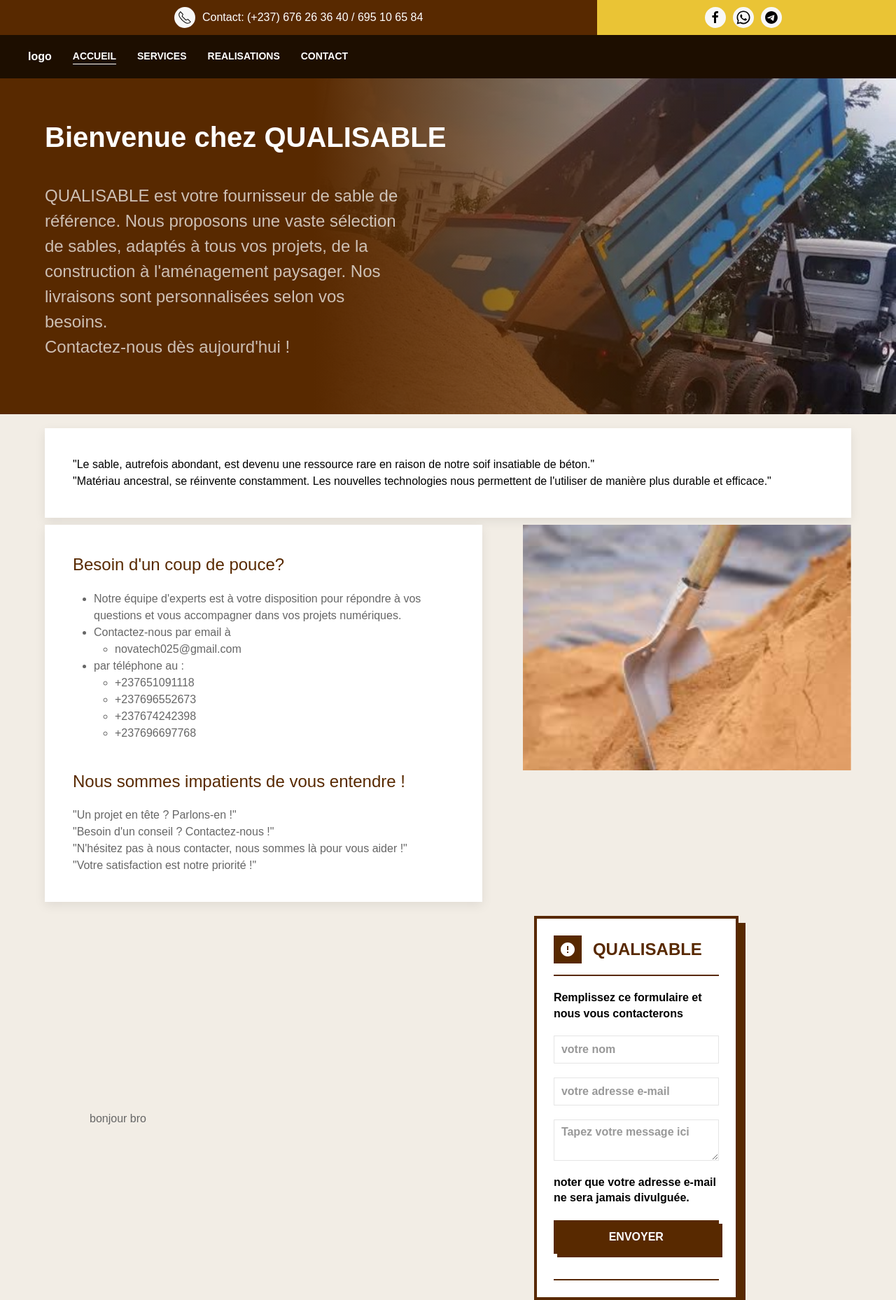
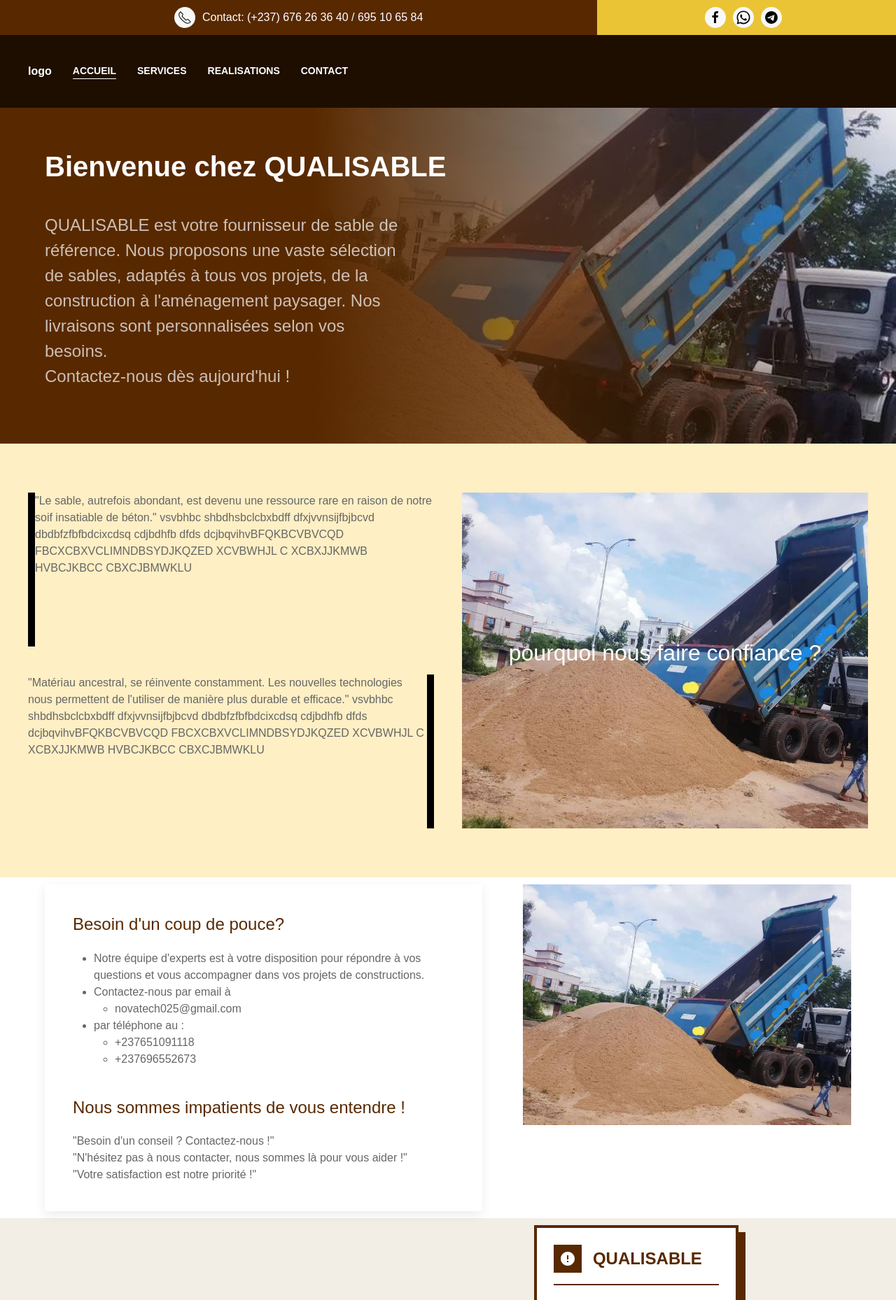
Before and after one commit to novatech025/site_web_laurant, a Django app: page /contact/ in a window 1280 px wide. Shown: the top 1858 px of the page at 70% size. Run offline with Django 5.2, Linux system fonts and the light colour scheme.

Commit message:
page de contact

```diff
--- a/main/static/main/css/contact.css
+++ b/main/static/main/css/contact.css
@@ -4,14 +4,14 @@
     position: relative;
 } */
 
-.contact .uk-height-medium{
+.contact .uk-height-medium {
     height: 60vh;
     position: relative;
 }
 
-.contact .uk-height-medium .contact-banner{
+.contact .uk-height-medium .contact-banner {
     position: absolute;
-    background: linear-gradient(90deg , var(--principal1-color)35%, transparent 100%);
+    background: linear-gradient(90deg, var(--principal1-color)35%, transparent 100%);
     width: 100%;
     height: 100%;
     display: flex;
@@ -28,43 +28,79 @@
     background: linear-gradient(90deg , var(--principal1-color)40%, transparent 100%);
 } */
 
-.contact-banner h2{
+.contact-banner h2 {
     font-weight: bold;
     color: #fff;
     font-size: 40px;
 
 }
 
-.contact-banner p{
+.contact-banner p {
     width: 45%;
     font-size: 1.5rem;
 
 }
 
-section .supcont-wrapper{
+section .supcont-wrapper {
     display: flex;
     padding: 10px 5%;
+    background-color: #fff;
 }
 
-.question-info{
-    padding: 0px 5%;
-    margin-top: 20px;
+.question-info {
+    width: 100%;
+    background-color: var(--second6-color);
+    display: flex;
 }
 
-.question-info .uk-card-body{
+/* .question-info .uk-container .uk-grid-match .right p {
+    width: 45%;
+    padding: 10px;
+} */
 
-    /* padding: 10px 10%; */
-    color: #000;
-
+.question-info .p1 {
+    border-left: 10px solid black;
 }
 
-section .supcont-wrapper .supcont-wrapper-left{
-    flex: 8;
-    /* padding: 10px 5%; */
-
+.question-info .p2 {
+    border-right: 10px solid black;
 }
 
-section .supcont-wrapper .supcont-wrapper-right{
+
+.question-info .uk-card-body {
+    color: #000;
+}
+
+/* .div1 {
+    display: inline-block;
+    background-color: RGBa(240, 160, 0, 0.5);
+    height: 100px;
+    width: 100px;
+    margin: 50px 5px;
+    transform: skewX(-30deg);
+
+
+} */
+
+/* @keyframes rotation {
+    0% {
+        transform: perspective(50px) rotate3d(1, 1, 1, 0deg);
+    }
+
+    50% {
+        transform: perspective(50px) rotate3d(1, 1, 1, 180deg);
+    }
+
+    100% {
+        transform: perspective(50px) rotate3d(1, 1, 1, 360deg);
+    }
+} */
+
+section .supcont-wrapper .supcont-wrapper-left {
+    flex: 8;
+}
+
+section .supcont-wrapper .supcont-wrapper-right {
     flex: 6;
     padding-left: 5%;
 }
@@ -73,12 +109,12 @@
     transform: rotate(5deg);
 } */
 
-.supcont-wrapper-right .uk-overflow-hidden{
+.supcont-wrapper-right .uk-overflow-hidden {
     width: 100%;
     height: 100%;
 }
 
-.sup-banner-form-body{
+.sup-banner-form-body {
     /* position: absolute;
     top: 0; */
     /* width: 100%;
@@ -88,7 +124,7 @@
     padding: 10px 10%;
 }
 
-.sup-banner-form{
+.sup-banner-form {
     margin-left: 5%;
     flex: 6;
     display: flex;
@@ -97,13 +133,13 @@
     padding-bottom: 3%;
 }
 
-.sup-banner-form-photo{
+.sup-banner-form-photo {
     flex: 6;
     width: 50%;
 }
 
 
-.banner-form-content{
+.banner-form-content {
     width: 60%;
     border: 4px solid var(--principal1-color);
     background-color: #fff;
@@ -111,7 +147,7 @@
     box-shadow: 10px 10px 0 var(--principal1-color);
 }
 
-.form-content__header{
+.form-content__header {
     display: flex;
     align-items: center;
     gap: 1rem;
@@ -120,7 +156,7 @@
     padding-bottom: 1rem;
 }
 
-.brutalist-card__icon{
+.brutalist-card__icon {
     flex-shrink: 0;
     display: flex;
     align-items: center;
@@ -135,14 +171,14 @@
     fill: #fff;
 }
 
-.brutalist-card__alert{
+.brutalist-card__alert {
     font-weight: 900;
     color: var(--principal1-color);
     font-size: 1.5rem;
     text-transform: uppercase;
 }
 
-.uk-form-stacked{
+.uk-form-stacked {
     margin-top: 1rem;
     color: black;
     font-size: 0.9rem;
@@ -152,7 +188,7 @@
     font-weight: 600;
 }
 
-.envoi_cont{
+.envoi_cont {
     display: block;
     width: 100%;
     padding: 0.75rem;
@@ -212,7 +248,7 @@
     box-shadow: none;
 }
 
-.supcont-wrapper-left h3{
+.supcont-wrapper-left h3 {
     color: var(--principal1-color);
 }
 
--- a/main/static/main/css/navbar.css
+++ b/main/static/main/css/navbar.css
@@ -61,8 +61,19 @@
 
 header nav {
     background-color: #1d0e00 !important;
+    height: 13vh;
+    padding-left: 0px;
 }
 
+header nav .uk-container,
+header nav .uk-container .uk-navbar {
+    height: 100% !important;
+    width: 100%;
+}
+
+header nav .uk-container {
+    margin: 0px;
+}
 
 
 /* uk-navbar-container  */
@@ -101,7 +112,7 @@
 }
 
 
-.pass_command_btn {
+/* .pass_command_btn {
     background-color: var(--principal1-color);
     padding: 20px 50px;
     border-radius: var(--radius);
@@ -122,4 +133,4 @@
         0px 14.7px 8.5px rgba(0, 0, 0, 0.274),
         0px 35.3px 20.5px rgba(0, 0, 0, 0.21),
         0px 117px 68px rgba(0, 0, 0, 0.146);
-}
+} */
--- a/main/templates/main/component/footer.html
+++ b/main/templates/main/component/footer.html
@@ -7,7 +7,7 @@
 <footer>
     <div class="footer-content">
         <div class="footer-logo-div">
-            <a href="#">Logo</a>
+            <a href="/">Logo</a>
             <h4>Votre partenaire idéal pour tous vos besoins en sable.</h4>
             <!-- <a class="pass_command_btn" href="#">NOUS CONTACTER</a>
             <a class="brutalist-card__button brutalist-card__button--mark" href="#">NOUS CONTACTER</a> -->
@@ -16,9 +16,9 @@
         <div class="plan-site-div">
             <h3>Plan du site</h3>
             <ul>
-                <li><a href="#">Accueil</a></li>
-                <li><a href="#">Réalisations</a></li>
-                <li><a href="#">Contact</a></li>
+                <li><a href="/">Accueil</a></li>
+                <li><a href="{% url 'main:realisation' %}">Réalisations</a></li>
+                <li><a href="{% url 'main:contact' %}">Contact</a></li>
             </ul>
         </div>
         <div class="location-div">
--- a/main/templates/main/component/navbar.html
+++ b/main/templates/main/component/navbar.html
@@ -21,7 +21,7 @@
     </div>
     <nav uk-sticky="start: 25vh; animation: uk-animation-slide-top" class="">
         <div class="uk-container">
-            <div uk-navbar>
+            <div uk-navbar class="uk-navbar">
                 <div class="uk-navbar-left">
                     <a href="/">
                         logo
--- a/main/templates/main/contact.html
+++ b/main/templates/main/contact.html
@@ -19,20 +19,50 @@
                 selon vos besoins.<br>Contactez-nous dès aujourd'hui !
             </p>
         </div>
-    </div>
-    <div class="contact-bottom">
 
     </div>
-    <div class="question-info">
-        <div class="uk-card uk-card-default uk-card-hover uk-card-body">
-            <p uk-tooltip="BEZOUT KADJI">
-                "Le sable, autrefois abondant, est devenu une ressource rare en raison de notre soif insatiable de béton."
-                <br>
+
+    <div class="uk-section uk-section-muted question-info">
+        <div class="uk-container">
+            <div class="uk-grid-match uk-child-width-1-2@m" uk-grid>
+
+
+                <div class="right">
+                    <p uk-tooltip="BEZOUT KADJI" class="p1"
+                        uk-scrollspy="cls: uk-animation-slide-left; repeat: true delay: 500">
+                        "Le sable, autrefois abondant, est devenu une ressource rare en raison de notre soif insatiable
+                        de
+                        béton."
+
+                        vsvbhbc shbdhsbclcbxbdff dfxjvvnsijfbjbcvd dbdbfzfbfbdcixcdsq cdjbdhfb dfds
+                        dcjbqvihvBFQKBCVBVCQD FBCXCBXVCLIMNDBSYDJKQZED
+                        XCVBWHJL C XCBXJJKMWB HVBCJKBCC CBXCJBMWKLU
+                    </p>
+                    <p uk-tooltip="BEZOUT KADJI" class="p2"
+                        uk-scrollspy="cls: uk-animation-slide-right; repeat: true delay: 500">
                         "Matériau ancestral, se réinvente constamment. Les nouvelles technologies nous permettent de
                         l'utiliser de manière plus durable et efficace."
+                        vsvbhbc shbdhsbclcbxbdff dfxjvvnsijfbjbcvd dbdbfzfbfbdcixcdsq cdjbdhfb dfds
+                        dcjbqvihvBFQKBCVBVCQD FBCXCBXVCLIMNDBSYDJKQZED
+                        XCVBWHJL C XCBXJJKMWB HVBCJKBCC CBXCJBMWKLU
                     </p>
                 </div>
+
+                <div class="contact-bottom ">
+                    <div class="uk-height-medium uk-flex uk-flex-center uk-flex-middle uk-background-cover uk-light div1"
+                        data-src="{% static 'main/images/sable/product-jpeg-1000x1000.jpg' %}" uk-img
+                        uk-scrollspy="cls: uk-animation-slide-top; repeat: true delay: 500">
+                        <h2>pourquoi nous faire confiance ?</h2>
                     </div>
+<!--
+                    <div class="div1"></div> -->
+                </div>
+
+            </div>
+        </div>
+
+    </div>
+
     <div class="supcont-wrapper">
 
         <div class="supcont-wrapper-left" id="contact_info">
@@ -40,7 +70,7 @@
                 <h3>Besoin d'un coup de pouce?</h3>
                 <ul>
                     <li> Notre équipe d'experts est à votre disposition pour répondre à vos questions et vous
-                    accompagner dans vos projets numériques.</li>
+                        accompagner dans vos projets de constructions.</li>
 
                     <li>
                         Contactez-nous par email à
@@ -53,15 +83,12 @@
                         <ul>
                             <li>+237651091118</li>
                             <li>+237696552673</li>
-                        <li>+237674242398</li>
-                        <li>+237696697768</li>
                         </ul>
                     </li>
 
                 </ul>
                 <h3>Nous sommes impatients de vous entendre !</h3>
                 <p>
-                "Un projet en tête ? Parlons-en !"<br>
                     "Besoin d'un conseil ? Contactez-nous !"<br>
                     "N'hésitez pas à nous contacter, nous sommes là pour vous aider !"<br>
                     "Votre satisfaction est notre priorité !"
@@ -72,7 +99,7 @@
         <div class="supcont-wrapper-right">
             <div>
                 <div class="uk-overflow-hidden">
-                    <img src="{% static 'main/images/sable/images.jpeg' %}" width="550" height="550" alt="Example image"
+                    <img src="{% static 'main/images/sable/product-jpeg-1000x1000.jpg' %}" width="550" height="550" alt="Example image"
                         class="uk-animation-reverse uk-transform-origin-top-right"
                         uk-scrollspy="cls: uk-animation-kenburns; repeat: true">
                 </div>
@@ -104,17 +131,20 @@
                     </p>
                     <div class="uk-margin">
                         <div class="uk-form-controls">
-                            <input class="uk-input" id="form-stacked-text" type="text" name="nom" placeholder="votre nom">
+                            <input class="uk-input" id="form-stacked-text" type="text" name="nom"
+                                placeholder="votre nom">
                         </div>
                     </div>
                     <div class="uk-margin">
                         <div class="uk-form-controls">
-                            <input class="uk-input" id="form-stacked-text" type="email" name="mail" required placeholder="votre adresse e-mail">
+                            <input class="uk-input" id="form-stacked-text" type="email" name="mail" required
+                                placeholder="votre adresse e-mail">
                         </div>
                     </div>
                     <div class="uk-margin">
                         <div class="uk-form-controls">
-                            <textarea class="uk-textarea" id="form-stacked-text" name="message" required placeholder="Tapez votre message ici"></textarea>
+                            <textarea class="uk-textarea" id="form-stacked-text" name="message" required
+                                placeholder="Tapez votre message ici"></textarea>
                         </div>
                     </div>
                     <p>
```
Lines whose indentation alone changed are shown as unchanged.
